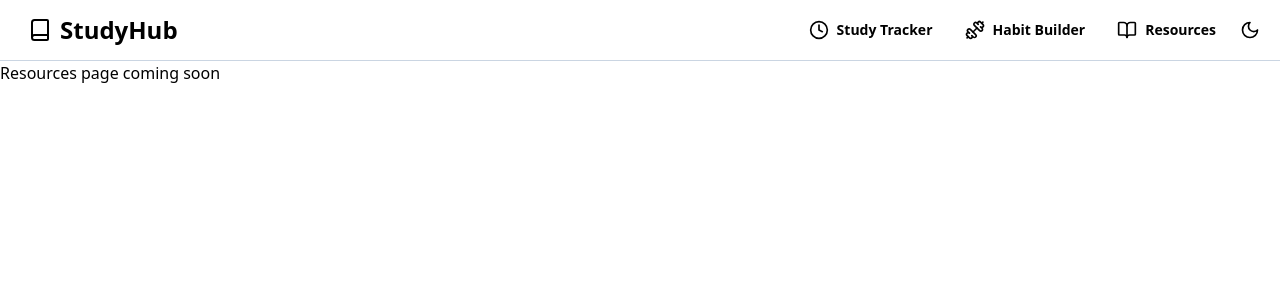
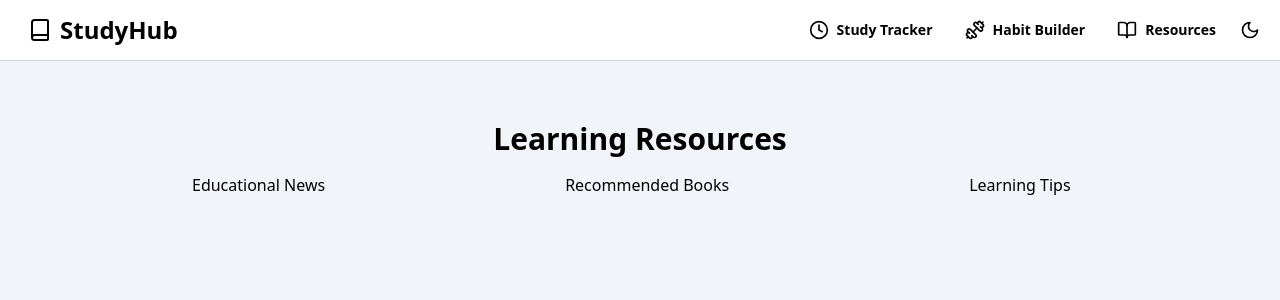
Before and after one commit to RikenMor001/StudyHub, a React (Vite) app: page /resources in a window 1280 px wide. Shown: the top 300 px of the page. Built offline with nearby package versions, Linux system fonts and the light colour scheme.

Commit message:
Update resources.jsx

```diff
--- a/src/pages/resources/resources.jsx
+++ b/src/pages/resources/resources.jsx
@@ -1,9 +1,23 @@
 
-import * as React from "react"
 export const Resources = () => {
     return (
-        <div>
-            Resources page coming soon
+        <div className="bg-slate-100 h-screen container mx-auto py-8 px-4">
+            <div className="max-w-4xl mx-auto">
+                <div className="text-3xl font-semibold flex justify-center items-center pt-7">
+                    Learning Resources
+                </div>
+                <div className="inline-flex justify-center items-center gap-60 pt-4">
+                    <div>
+                        Educational News
+                    </div>
+                    <div>
+                        Recommended Books
+                    </div>
+                    <div>
+                        Learning Tips
+                    </div>
+                </div>
+            </div>
         </div>
     )
 }
```
